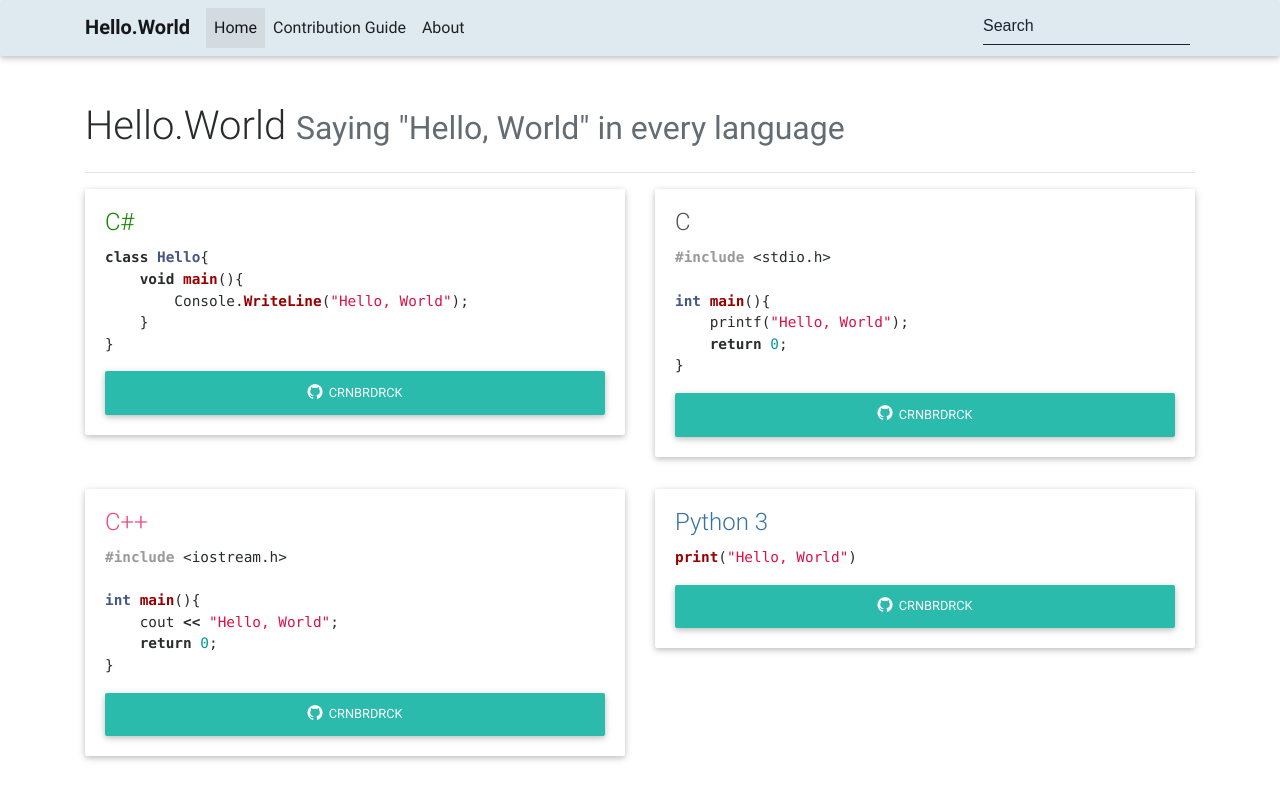
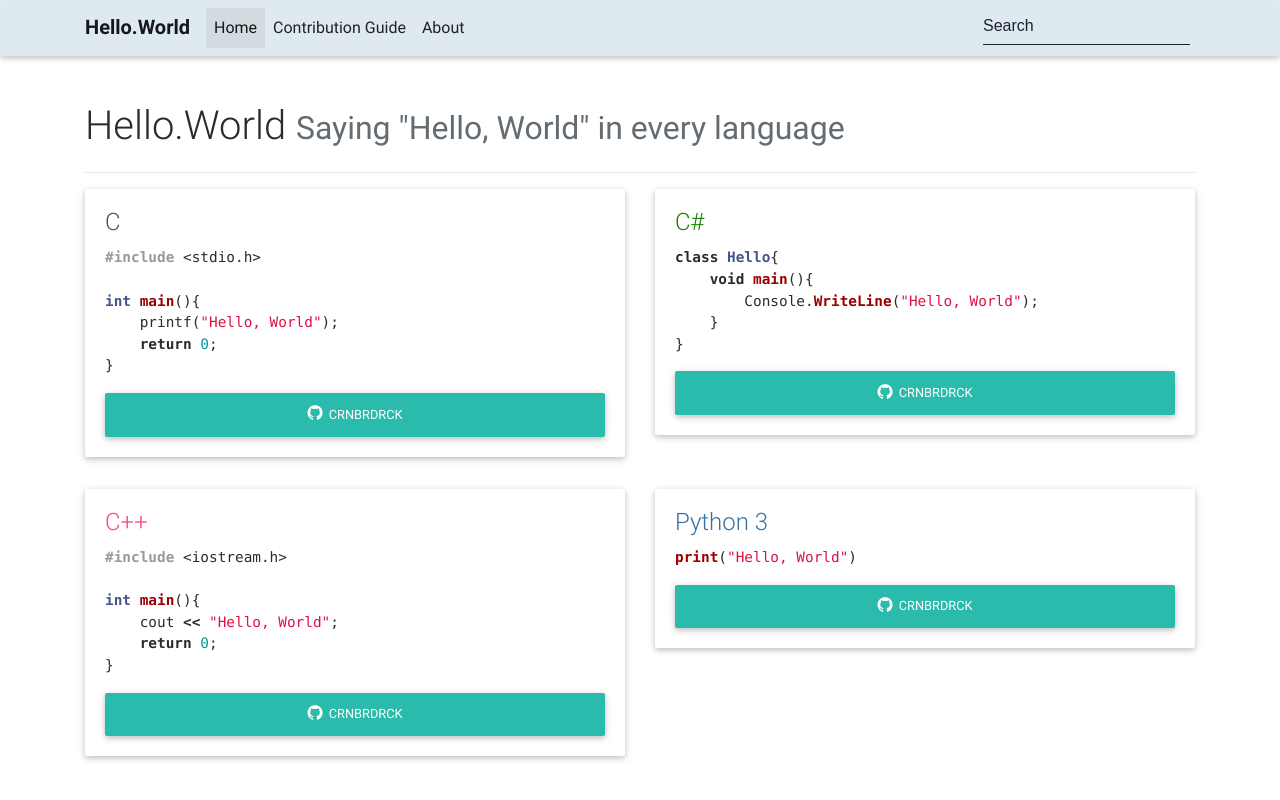
Before and after one commit to freyamade/hello.world, a Jekyll site: the page built from index.md, in a window 1280 px wide. Shown: the top 800 px of the page. Built offline with Jekyll 4.4.1, drawn with Linux system fonts in a browser that asks for light colours; nearby versions of some CDN libraries.

Commit message:
Update index.html

```diff
--- a/_layouts/index.html
+++ b/_layouts/index.html
@@ -94,7 +94,8 @@
 
             <!--First row-->
             <div class="row wow fadeIn" data-wow-delay="0.2s">
-                {% for program in site.programs %}
+                {% assign programs = (site.programs | sort:"lang") %}
+                {% for program in programs %}
                     {% include card.html program=program %}
                 {% endfor %}
             </div>
```
